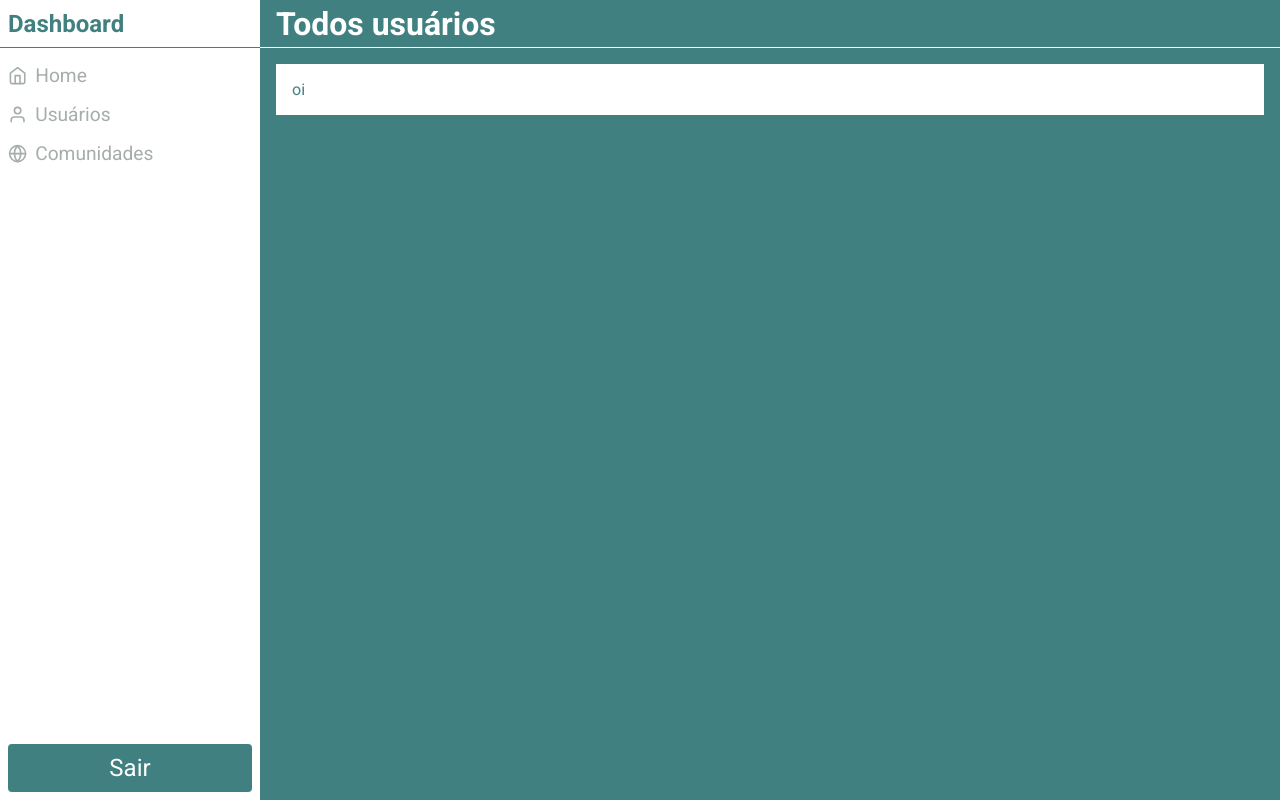
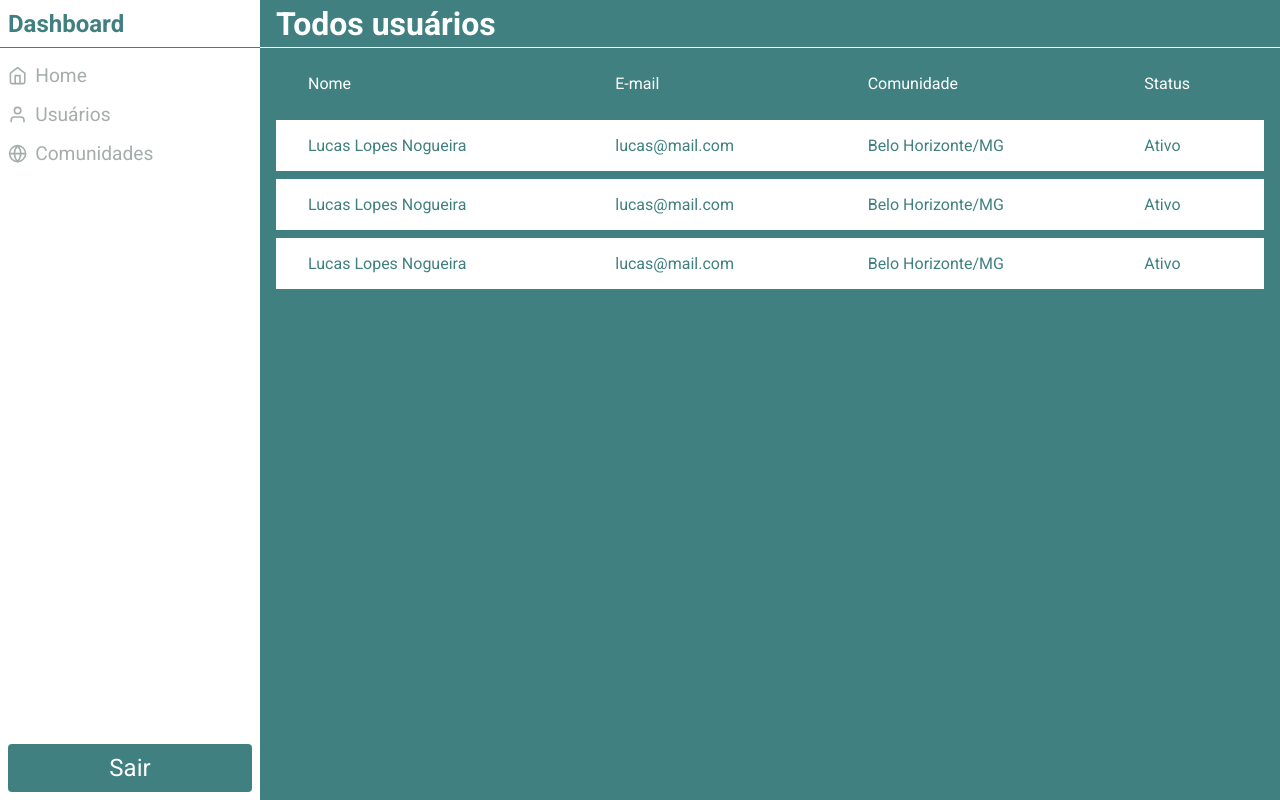
Before and after one commit to Ameciclo/botaprarodar-web, a Next.js app: page / in a window 1280 px wide. Built offline with nearby package versions, Linux system fonts and the light colour scheme.

Commit message:
create table users

```diff
--- a/src/components/Content/index.tsx
+++ b/src/components/Content/index.tsx
@@ -14,9 +14,7 @@ export function Content({ title, children }: ContentProps) {
         <h1>{title}</h1>
       </header>
 
-      <div className={styles.content}>
-        <div>{children}</div>
-      </div>
+      <div className={styles.content}>{children}</div>
     </div>
   )
 }
--- a/src/components/Content/styles.module.scss
+++ b/src/components/Content/styles.module.scss
@@ -14,11 +14,5 @@
 
 .content {
   width: 100%;
-  padding: 1rem;
-
-  div {
-    background: var(--white);
-    color: var(--green-500);
-    padding: 1rem;
-  }
+  padding: 0 1rem;
 }
--- /dev/null
+++ b/src/components/TableUsers/index.tsx
@@ -0,0 +1,38 @@
+import styles from './styles.module.scss'
+
+export function TableUsers() {
+  return (
+    <div className={styles.container}>
+      <table>
+        <thead>
+          <tr>
+            <th>Nome</th>
+            <th>E-mail</th>
+            <th>Comunidade</th>
+            <th>Status</th>
+          </tr>
+        </thead>
+        <tbody>
+          <tr>
+            <td>Lucas Lopes Nogueira</td>
+            <td>lucas@mail.com</td>
+            <td>Belo Horizonte/MG</td>
+            <td>Ativo</td>
+          </tr>
+          <tr>
+            <td>Lucas Lopes Nogueira</td>
+            <td>lucas@mail.com</td>
+            <td>Belo Horizonte/MG</td>
+            <td>Ativo</td>
+          </tr>
+          <tr>
+            <td>Lucas Lopes Nogueira</td>
+            <td>lucas@mail.com</td>
+            <td>Belo Horizonte/MG</td>
+            <td>Ativo</td>
+          </tr>
+        </tbody>
+      </table>
+    </div>
+  )
+}
--- /dev/null
+++ b/src/components/TableUsers/styles.module.scss
@@ -0,0 +1,21 @@
+.container {
+  table {
+    width: 100%;
+    border-spacing: 0 0.5rem;
+
+    th {
+      color: var(--white);
+      font-weight: 400;
+      padding: 1rem 2rem;
+      text-align: left;
+      line-height: 1.5rem;
+    }
+
+    td {
+      padding: 1rem 2rem;
+      border: 0;
+      background: var(--white);
+      color: var(--green-500);
+    }
+  }
+}
--- a/src/pages/index.tsx
+++ b/src/pages/index.tsx
@@ -1,5 +1,6 @@
 import { Content } from 'components/Content'
 import { Sidebar } from 'components/Sidebar'
+import { TableUsers } from 'components/TableUsers'
 
 import styles from '../styles/pages/index.module.scss'
 
@@ -8,7 +9,9 @@ export default function Home() {
     <main className={styles.container}>
       <Sidebar />
 
-      <Content title="Todos usuários">oi</Content>
+      <Content title="Todos usuários">
+        <TableUsers />
+      </Content>
     </main>
   )
 }
```
